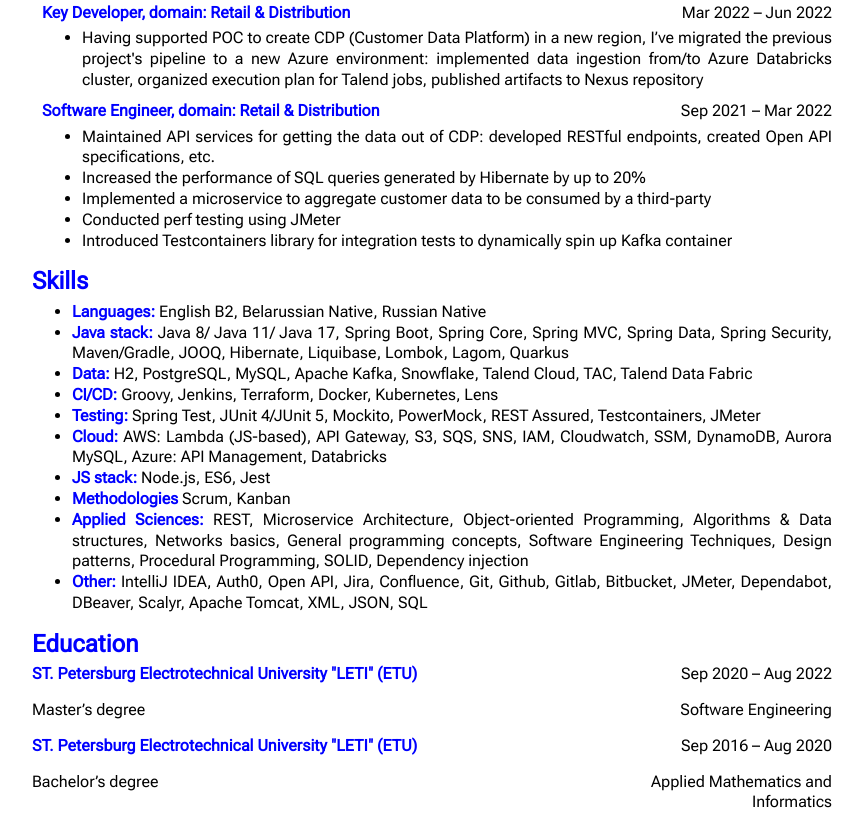
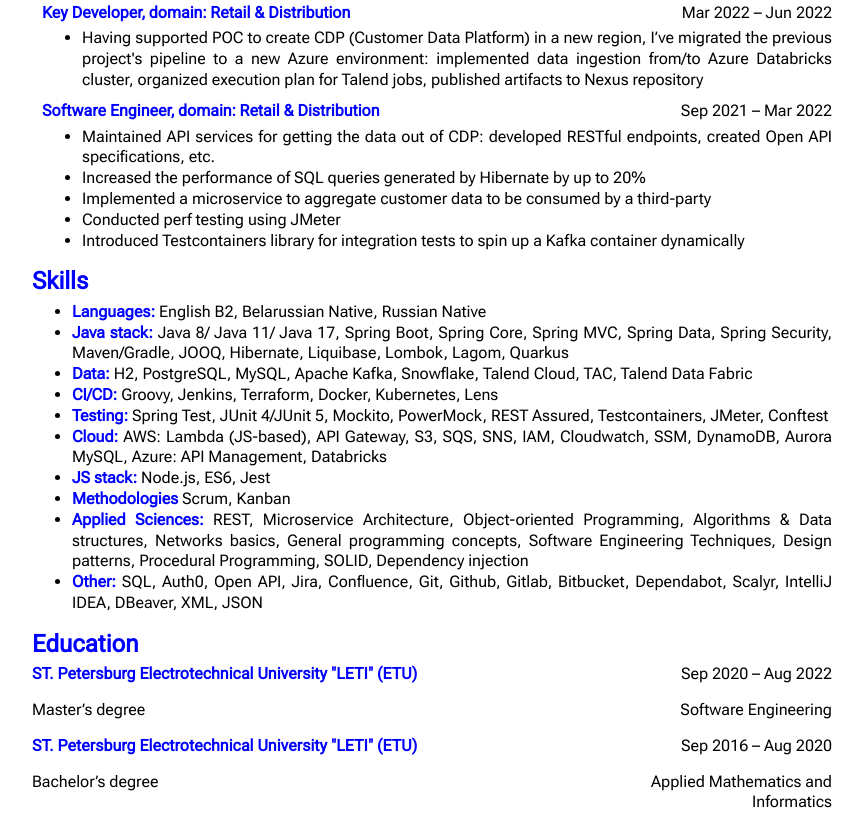
Before and after one commit to martynenka/martynenka.github.io, a plain HTML site: page index.html in a window 1280 px wide. Shown: the part 521-1335 px from the top of the page, without its empty margins (208-1071 px from the left). Drawn offline with Linux system fonts and the light colour scheme.

Commit message:
Update content

```diff
--- a/index.html
+++ b/index.html
@@ -48,7 +48,7 @@
           <p>July 2022 – until now</p>
           <ul class="work-achievements">
             <li>Implemented event-driven architecture for M2M authorization in newly onboarded customer systems,
-              reducing risks to production data integrity.</li>
+              reducing risks to production data integrity</li>
             <li>Organized a technical plan for a backend service to be migrated to Spring Boot</li>
             <li>Improved the execution time of integration tests up to 5 times</li>
             <li>Secured Snowflake views’ data according to RBAC of the customer platform</li>
@@ -75,7 +75,7 @@
             <li>Increased the performance of SQL queries generated by Hibernate by up to 20%</li>
             <li>Implemented a microservice to aggregate customer data to be consumed by a third-party</li>
             <li>Conducted perf testing using JMeter</li>
-            <li>Introduced Testcontainers library for integration tests to dynamically spin up Kafka container</li>
+            <li>Introduced Testcontainers library for integration tests to spin up a Kafka container dynamically</li>
           </ul>
         </section>
         </div>
@@ -91,7 +91,7 @@
           Maven/Gradle, JOOQ, Hibernate, Liquibase, Lombok, Lagom, Quarkus</li>
         <li><strong>Data:</strong> H2, PostgreSQL, MySQL, Apache Kafka, Snowflake, Talend Cloud, TAC, Talend Data Fabric</li>
         <li><strong>CI/CD:</strong> Groovy, Jenkins, Terraform, Docker, Kubernetes, Lens</li>
-        <li><strong>Testing:</strong> Spring Test, JUnit 4/JUnit 5, Mockito, PowerMock, REST Assured, Testcontainers, JMeter</li>
+        <li><strong>Testing:</strong> Spring Test, JUnit 4/JUnit 5, Mockito, PowerMock, REST Assured, Testcontainers, JMeter, Conftest</li>
         <li><strong>Cloud:</strong> AWS: Lambda (JS-based), API Gateway, S3, SQS, SNS, IAM, Cloudwatch, SSM, DynamoDB, Aurora MySQL,
           Azure: API Management, Databricks</li>
         <li><strong>JS stack:</strong> Node.js, ES6, Jest</li>
@@ -99,8 +99,7 @@
         <li><strong>Applied Sciences:</strong> REST, Microservice Architecture, Object-oriented Programming, Algorithms & Data
           structures, Networks basics, General programming concepts, Software Engineering Techniques, Design patterns,
           Procedural Programming, SOLID, Dependency injection</li>
-        <li><strong>Other:</strong> IntelliJ IDEA, Auth0, Open API, Jira, Confluence, Git, Github, Gitlab, Bitbucket, JMeter, Dependabot,
-          DBeaver, Scalyr, Apache Tomcat, XML, JSON, SQL</li>
+        <li><strong>Other:</strong> SQL, Auth0, Open API, Jira, Confluence, Git, Github, Gitlab, Bitbucket, Dependabot, Scalyr, IntelliJ IDEA, DBeaver, XML, JSON</li>
       </ul>
     </section>
 
```
Also changed, not shown: 1 other file.
